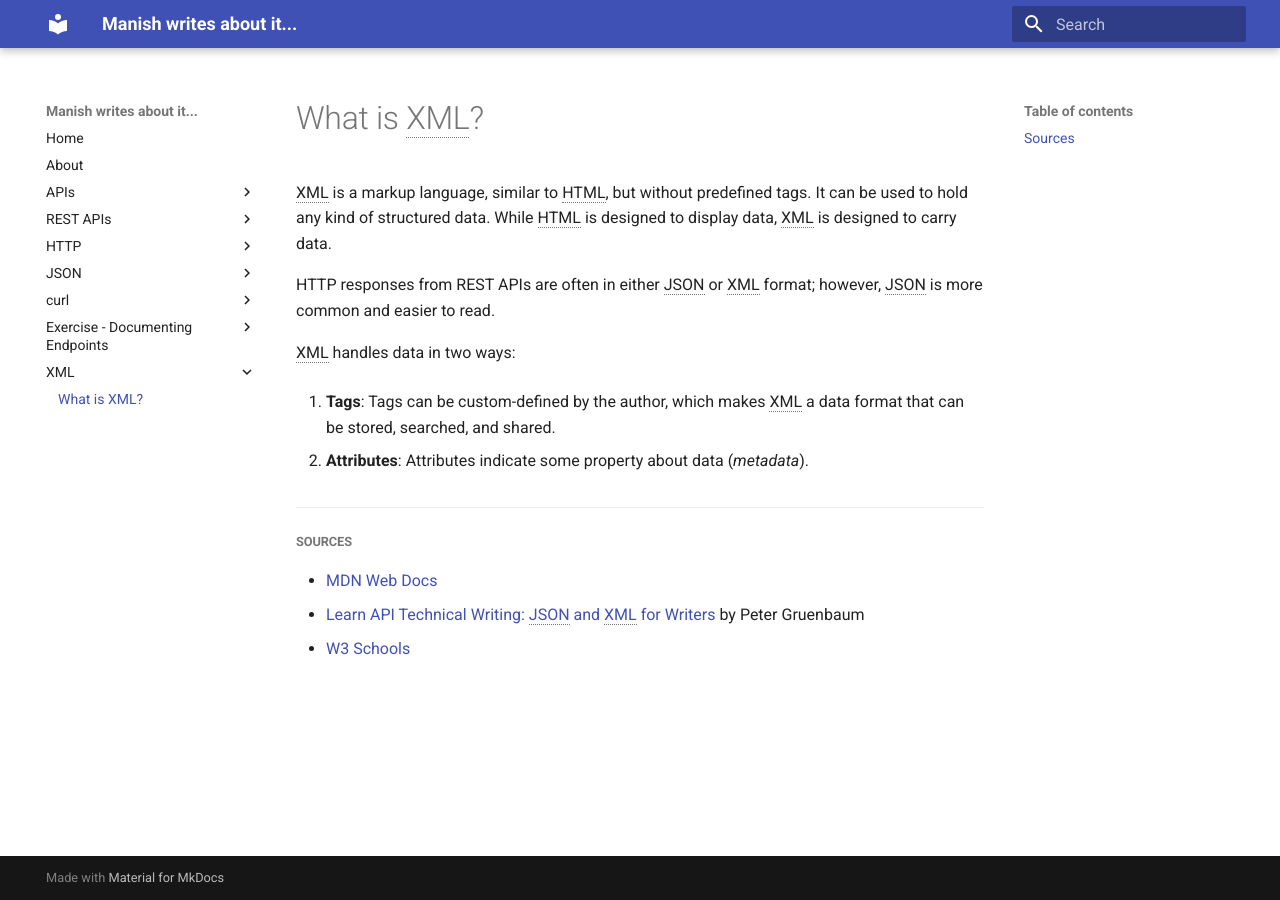
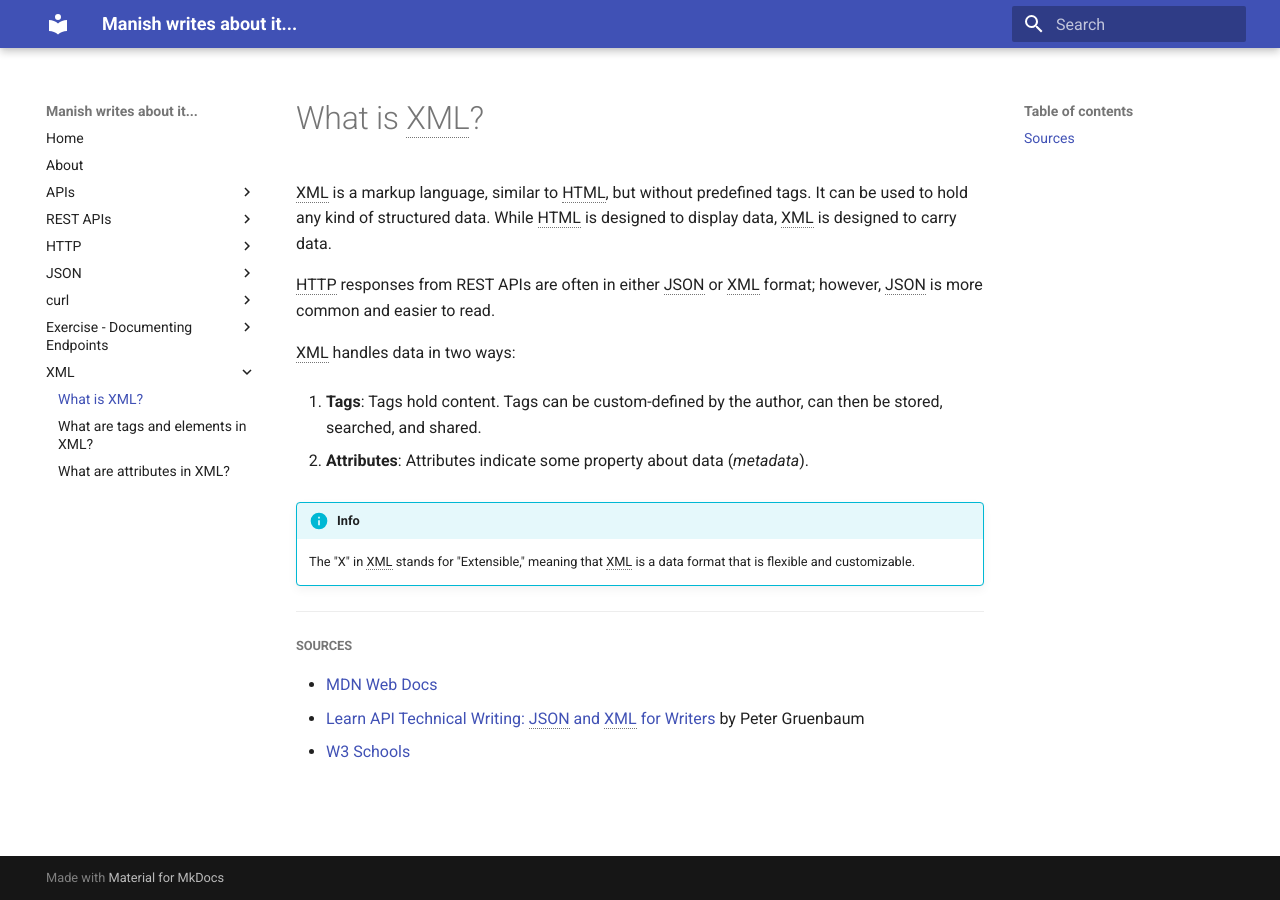
Before and after one commit to savvystrider/savvystrider.github.io, an MkDocs documentation site: the page built from docs/what-is-xml.md, in a window 1280 px wide. Built offline with MkDocs 1.6.1 and Material for MkDocs 9.7.7, drawn with Linux system fonts in a browser that asks for light colours.

Commit message:
Adds content to XML section and updates mkdocs.yml

```diff
--- a/docs/what-is-xml.md
+++ b/docs/what-is-xml.md
@@ -6,13 +6,18 @@ HTTP responses from REST APIs are often in either JSON or XML format; however, J
 
 XML handles data in two ways:
 
-1. **Tags**: Tags can be custom-defined by the author, which makes XML a data format that can be stored, searched, and shared.
+1. **Tags**: Tags hold content. Tags can be custom-defined by the author, can then be stored, searched, and shared.
 
 2. **Attributes**: Attributes indicate some property about data (*metadata*).
+
+!!! info
+
+    The "X" in XML stands for "Extensible," meaning that XML is a data format that is flexible and customizable.
 
 *[XML]: Extensible Markup Language
 *[HTML]: HyperText Markup Language
 *[JSON]: JavaScript Object Notation
+*[HTTP]: Hypertext Markup Language
 
 ***
 
--- a/mkdocs.yml
+++ b/mkdocs.yml
@@ -42,6 +42,8 @@ nav:
         - 'Mock surf report API documentation': 'mock-surf-report-api-documentation.md'
     - 'XML':
         - 'What is XML?': 'what-is-xml.md'
+        - 'What are tags and elements in XML?': 'what-are-tags-and-elements-in-xml.md'
+        - 'What are attributes in XML?': 'what-are-attributes-in-xml.md'
 theme: material
 markdown_extensions:
   - abbr
```
Also changed, not shown: docs/what-are-attributes-in-xml.md (added, +39 -0 lines), docs/what-are-tags-and-elements-in-xml.md (added, +50 -0 lines).
